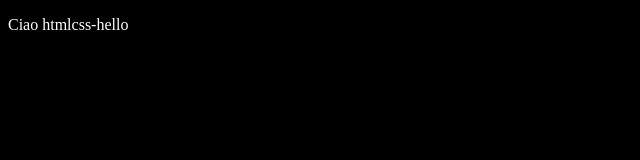
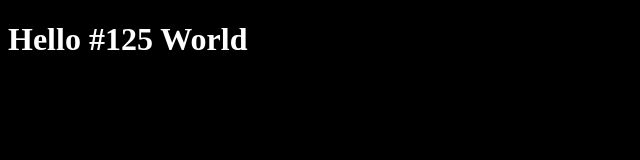
Before and after one commit to Luca-Mariselli/htmlcss-hello, a plain HTML site: page index.html in a window 1280 px wide. Shown: the whole page, without its empty margins (0-640 px from the left). Drawn offline with Linux system fonts and the light colour scheme.

Commit message:
inserito h1

```diff
--- a/index.html
+++ b/index.html
@@ -8,7 +8,7 @@
 </head>
 <body>
 
-    <p>Ciao htmlcss-hello</p>
+    <h1>Hello #125 World</h1>
 
 </body>
 </html>
```
